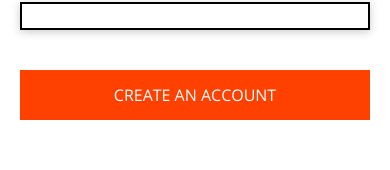
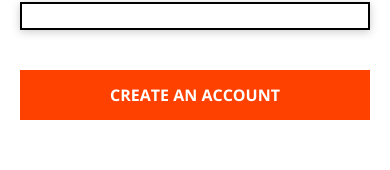
Before and after one commit to matusbialko/case-study-react-dev, a Next.js app: page /register in a window 390 px wide. Shown: the part 670-840 px from the top of the page. Built offline with nearby package versions, Linux system fonts and the light colour scheme.

Commit message:
adjust spacing

```diff
--- a/src/app/globals.css
+++ b/src/app/globals.css
@@ -4,12 +4,14 @@
 	--background: #f2f2f2;
 	--foreground: #000000;
 	--primary-color: #ff4100;
+	--danger-color: #e02b27;
 }
 
 @theme inline {
 	--color-background: var(--background);
 	--color-foreground: var(--foreground);
 	--color-primary: var(--primary-color);
+	--color-danger: var(--danger-color);
 }
 
 body {
@@ -28,11 +30,11 @@ body {
 }
 
 .register-container {
-  @apply max-w-[940px];
+	@apply max-w-full md:max-w-[940px];
 }
 
 .login-container {
-  @apply max-w-[650px];
+	@apply max-w-full md:max-w-[650px];
 }
 
 .input-field {
@@ -42,7 +44,7 @@ body {
 }
 
 .btn-primary {
-  @apply w-full h-12.5 bg-primary hover:bg-[#cc3400] text-white uppercase cursor-pointer;
+	@apply w-full h-12.5 bg-primary hover:bg-[#cc3400] text-white font-bold uppercase cursor-pointer;
 }
 
 a {
--- a/src/app/layout.tsx
+++ b/src/app/layout.tsx
@@ -5,12 +5,12 @@ import "./globals.css";
 const openSans = Open_Sans({
   	variable: "--font-open-sans",
   	subsets: ["latin"],
-});
+})
 
 export const metadata: Metadata = {
-  title: "Create Next App",
-  description: "Generated by create next app",
-};
+  	title: "GymBeam",
+  	description: "Supplement store",
+}
 
 export default function RootLayout({
   	children,
@@ -23,5 +23,5 @@ export default function RootLayout({
 				{children}
 			</body>
 		</html>
-  );
+  	)
 }
```
Lines whose indentation alone changed are shown as unchanged.
